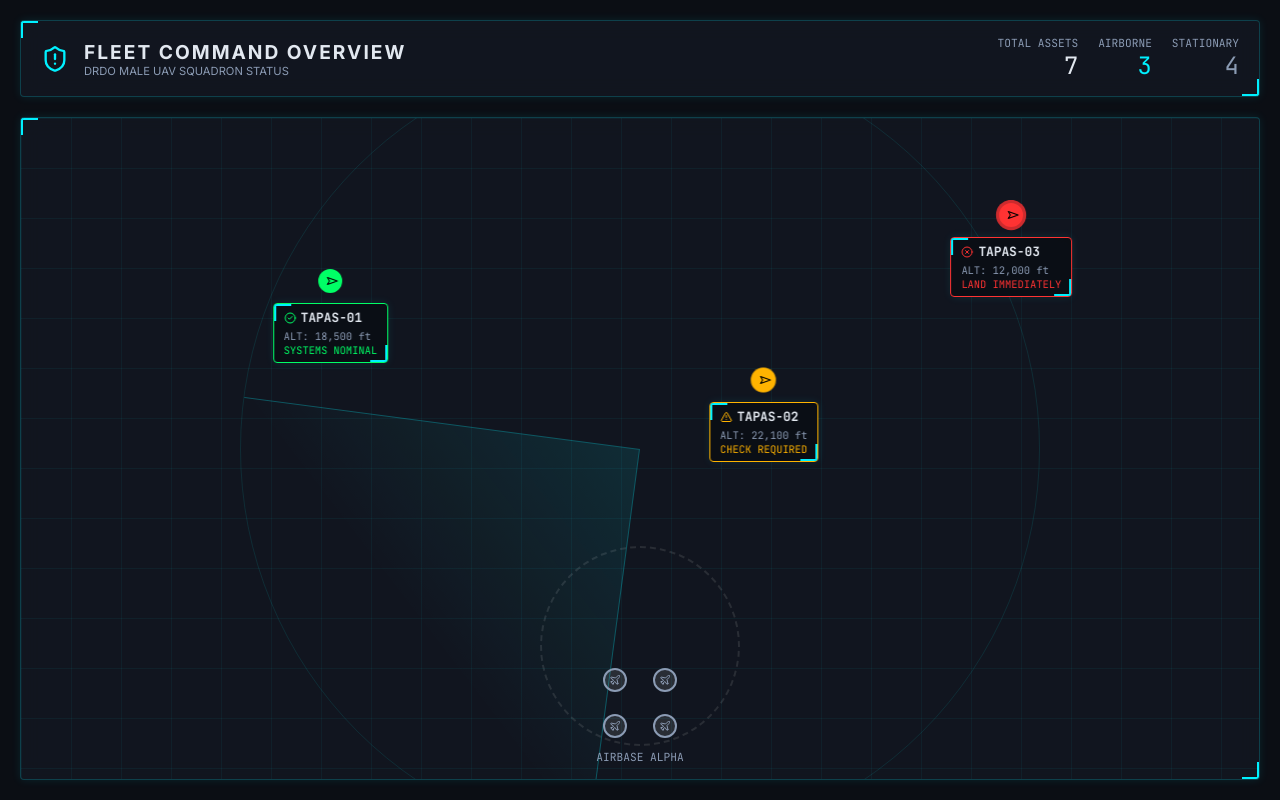
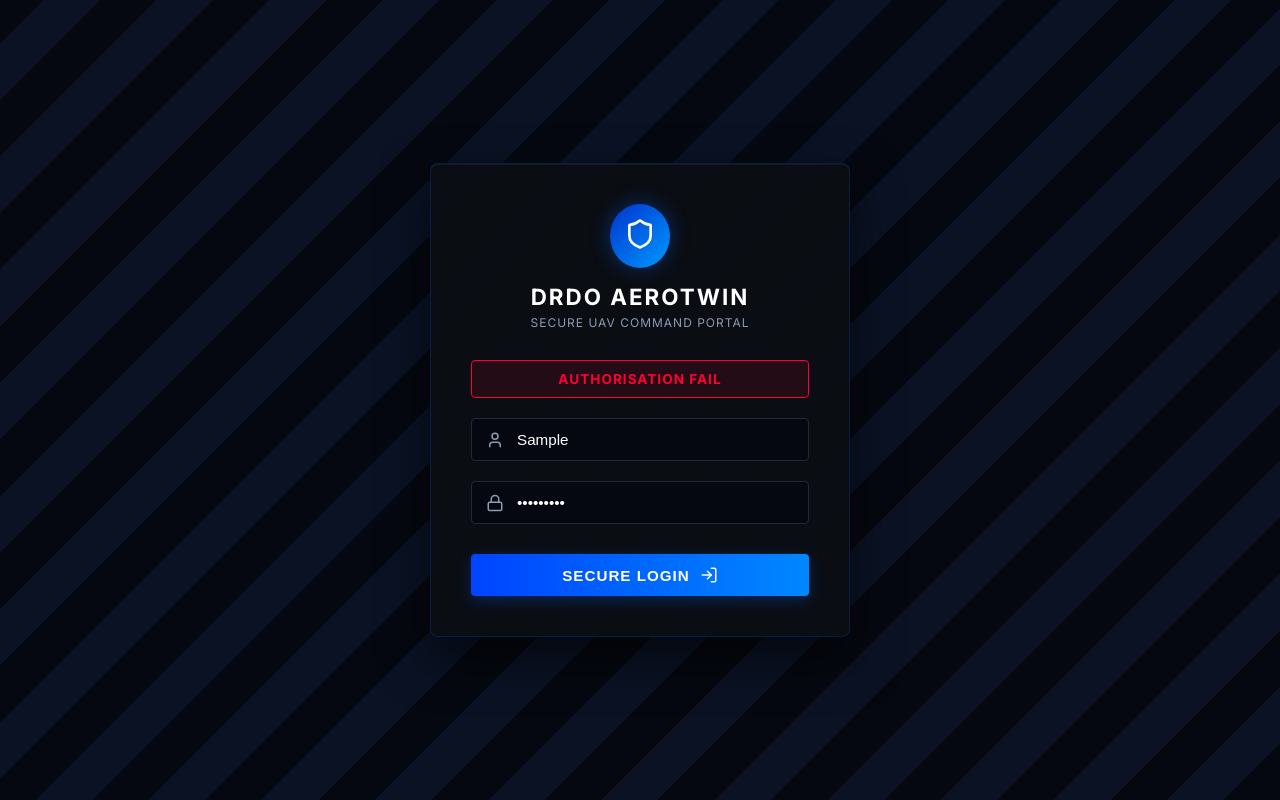
Before and after one commit to vishant-kataria/Digital_Twin_SIH, a React (Vite) app in the folder aerotwin-ui/: page / in a window 1280 px wide. Both pictures are taken after typing "Sample", "Sample123" into the empty fields and a click on the button "SECURE LOGIN". Built offline with nearby package versions, Linux system fonts and the light colour scheme.

Commit message:
feat: Add authentication to login page with hardcoded credentials

```diff
--- a/aerotwin-ui/src/BootScreen.jsx
+++ b/aerotwin-ui/src/BootScreen.jsx
@@ -5,13 +5,20 @@
   const [username, setUsername] = useState('');
   const [password, setPassword] = useState('');
   const [loading, setLoading] = useState(false);
+  const [error, setError] = useState('');
 
   const handleLogin = (e) => {
     e.preventDefault();
     if (!username || !password) return;
     setLoading(true);
+    setError('');
     setTimeout(() => {
-      onLogin();
+      if (username === '123456' && password === '123456') {
+        onLogin();
+      } else {
+        setError('AUTHORISATION FAIL');
+        setLoading(false);
+      }
     }, 800);
   };
 
@@ -63,6 +70,23 @@
 
         {/* Login Form */}
         <form onSubmit={handleLogin} style={{ display: 'flex', flexDirection: 'column', gap: '20px' }}>
+
+          {error && (
+            <div style={{
+              background: 'rgba(255, 0, 51, 0.1)',
+              border: '1px solid #ff0033',
+              color: '#ff0033',
+              padding: '10px',
+              borderRadius: '4px',
+              textAlign: 'center',
+              fontSize: '0.85rem',
+              letterSpacing: '1px',
+              fontWeight: 'bold',
+              textTransform: 'uppercase'
+            }}>
+              {error}
+            </div>
+          )}
 
           <div style={{ position: 'relative' }}>
             <User size={18} color="#8b9bb4" style={{ position: 'absolute', left: '15px', top: '50%', transform: 'translateY(-50%)' }} />
```
